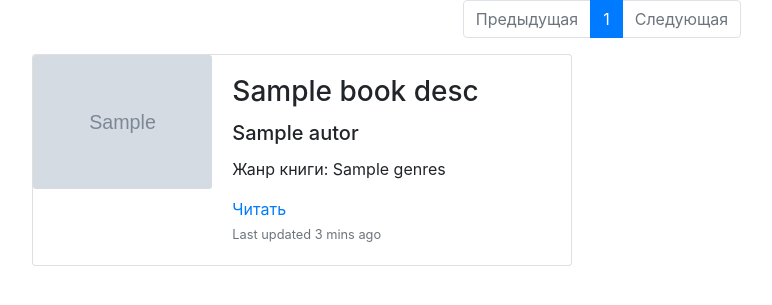
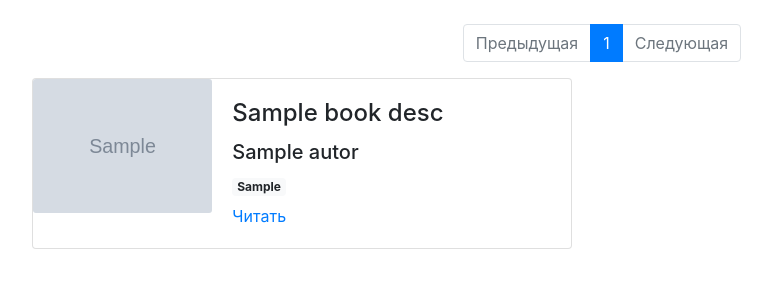
Before and after one commit to Dzima-G/-arsing_online_library, a Python web app: template website/template/template.html in a window 1280 px wide. Shown: the top 305 px of the page, without its empty margins (38-810 px from the left). Run offline with Jinja, Linux system fonts and the light colour scheme; the template is opened without the code that fills it: most values are stand-ins (such as "Sample title", 1, 10 or a date in 2020); grey boxes marked "Sample" are stand-in pictures.

Commit message:
display books genres

```diff
--- a/website/template/template.html
+++ b/website/template/template.html
@@ -11,7 +11,7 @@
         <title>Hello, world!</title>
     </head>
     <body>
-        <nav aria-label="Page navigation example">
+        <nav class="mt-4" >
             <ul class="pagination justify-content-center">
                 <li class="page-item {% if current_page == 1 %}disabled{% endif %}">
                     <a class="page-link" href="index{{current_page - 1}}.html">Предыдущая</a>
@@ -37,11 +37,14 @@
                             </div>
                             <div class="col-md-8">
                                 <div class="card-body">
-                                    <h3 class="card-title">{{book_desc.title}}</h3>
+                                    <h4 class="card-title">{{book_desc.title}}</h4>
                                     <h5 class="card-title">{{book_desc.autor}}</h5>
-                                    <p class="card-text">Жанр книги: {{book_desc.genres}}</p>
+                                    <h6 class="card-text">
+                                        {% for book_genres in book_desc.genres %}
+                                            <span class="badge badge-light">{{book_genres}}</span>
+                                        {% endfor %}
+                                    </h6>
                                     <a href="../{{book_desc.book_path}}" target="_blank">Читать</a>
-                                    <p class="card-text"><small class="text-muted">Last updated 3 mins ago</small></p>
                                 </div>
                             </div>
                         </div>
```
